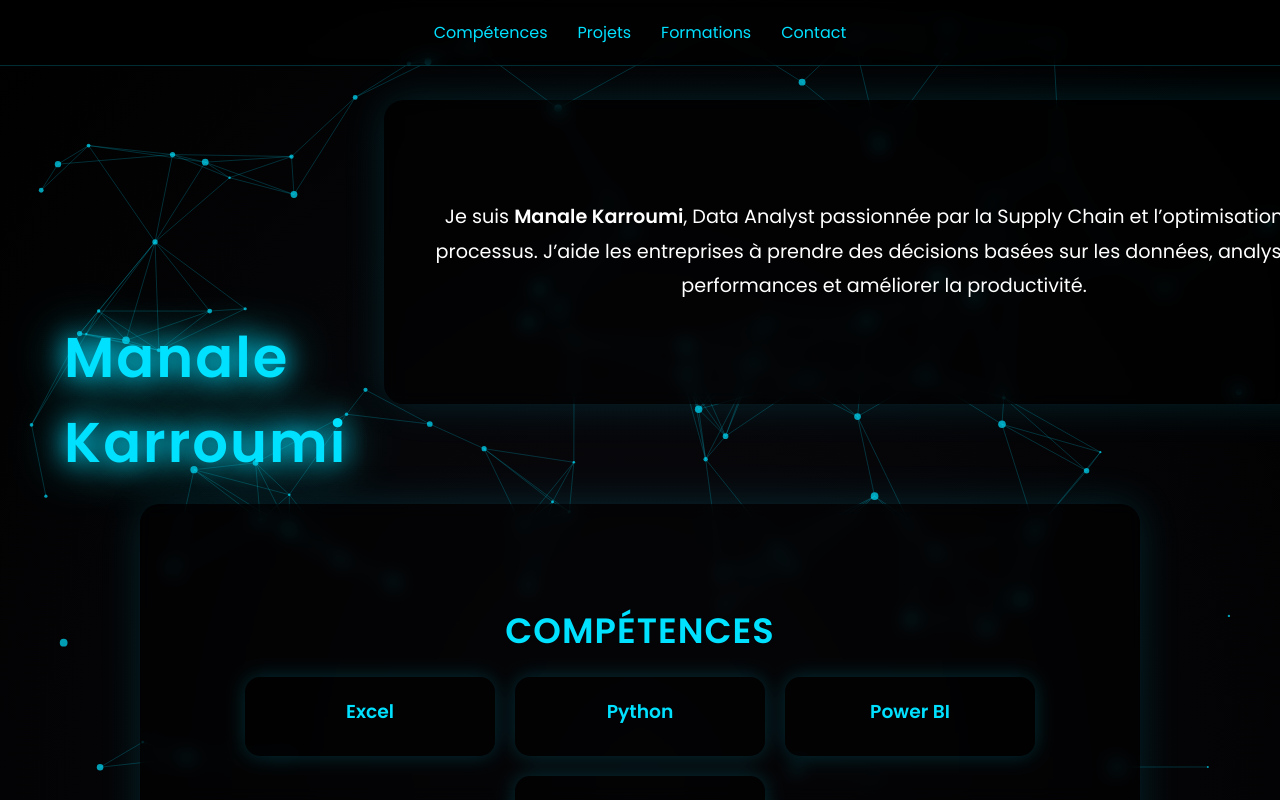
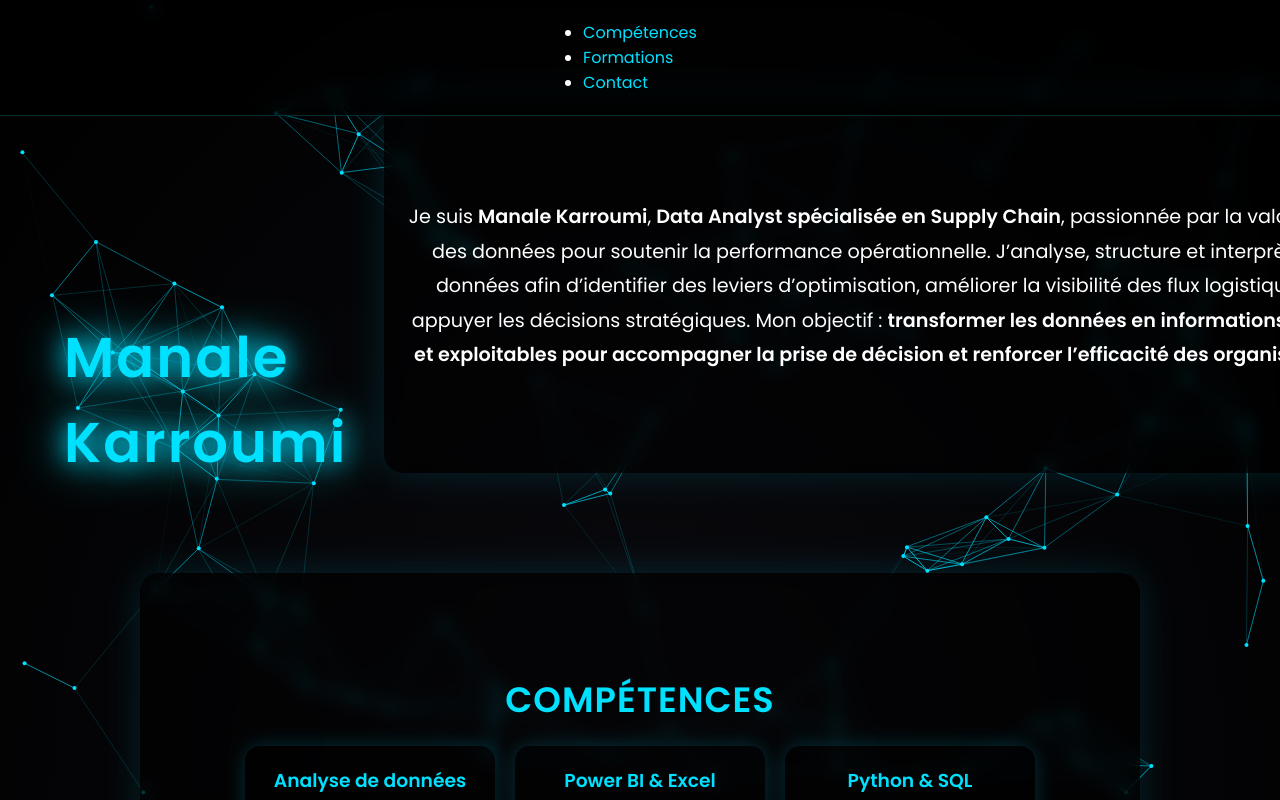
Before and after one commit to manalekarroumi8-gif/Portfolio-supplychain, a plain HTML site: page index.html in a window 1280 px wide. Drawn offline with Linux system fonts and the light colour scheme.

Commit message:
Mise à jour du site portfolio Data Analyst

```diff
--- a/index.html
+++ b/index.html
@@ -1,51 +1,79 @@
 <!DOCTYPE html>
 <html lang="fr">
 <head>
-  <meta charset="UTF-8">
-  <meta name="viewport" content="width=device-width, initial-scale=1.0">
+  <meta charset="UTF-8" />
+  <meta name="viewport" content="width=device-width, initial-scale=1.0" />
   <title>Manale Karroumi | Data Analyst Supply Chain</title>
-  <link rel="stylesheet" href="style.css">
+  <link rel="stylesheet" href="style.css" />
 </head>
 <body>
-
-  <!-- Canvas pour les molécules animées -->
+  <!-- Canvas fond animé -->
   <canvas id="linesCanvas"></canvas>
 
-  <!-- Menu fixe -->
+  <!-- Nom en haut à gauche -->
+  <div class="sun left">Manale<br>Karroumi</div>
+
+  <!-- Menu de navigation -->
   <nav>
-    <a href="#competences">Compétences</a>
-    <a href="#projets">Projets</a>
-    <a href="#formations">Formations</a>
-    <a href="#contact">Contact</a>
+    <ul>
+      <li><a href="#competences">Compétences</a></li>
+      <li><a href="#formations">Formations</a></li>
+      <li><a href="#contact">Contact</a></li>
+    </ul>
   </nav>
 
-  <!-- Nom à gauche -->
-  <div class="sun left">Manale<br>Karroumi</div>
-
-  <!-- Section présentation (titre caché) -->
+  <!-- Présentation -->
   <section id="presentation" class="section">
-    <!-- <h2>Présentation</h2> -->
     <p>
-      Je suis <strong>Manale Karroumi</strong>, Data Analyst passionnée par
-      la Supply Chain et l’optimisation des processus. J’aide les entreprises à prendre des décisions basées sur les données, analyser les performances et améliorer la productivité.
+      Je suis <strong>Manale Karroumi</strong>, <b>Data Analyst spécialisée en Supply Chain</b>,
+      passionnée par la valorisation des données pour soutenir la performance opérationnelle.
+      J’analyse, structure et interprète les données afin d’identifier des leviers d’optimisation,
+      améliorer la visibilité des flux logistiques et appuyer les décisions stratégiques.
+      Mon objectif : <b>transformer les données en informations claires et exploitables
+      pour accompagner la prise de décision et renforcer l’efficacité des organisations.</b>
     </p>
   </section>
 
-  <!-- Sections compétences et contact -->
+  <!-- Compétences -->
   <section id="competences" class="section">
     <h2>Compétences</h2>
     <div class="cards">
-      <div class="card"><h3>Excel</h3></div>
-      <div class="card"><h3>Python</h3></div>
-      <div class="card"><h3>Power BI</h3></div>
-      <div class="card"><h3>SQL</h3></div>
+      <div class="card"><h3>Analyse de données</h3><p>Exploration, visualisation et interprétation pour guider les décisions.</p></div>
+      <div class="card"><h3>Power BI & Excel</h3><p>Création de tableaux de bord et automatisation des reportings.</p></div>
+      <div class="card"><h3>Python & SQL</h3><p>Nettoyage, traitement et manipulation des données à grande échelle.</p></div>
+      <div class="card"><h3>Optimisation Supply Chain</h3><p>Amélioration des processus logistiques et suivi des indicateurs de performance.</p></div>
     </div>
   </section>
 
+  <!-- Formations -->
+  <section id="formations" class="section">
+    <h2>Formations</h2>
+    <div class="formations-cards">
+      <div class="formation-card">
+        <img src="images/oc.png" alt="OpenClassrooms">
+        <h3>Data Analyst - OpenClassrooms</h3>
+        <p>Formation axée sur l’analyse de données, Python, SQL, Power BI et storytelling data.</p>
+      </div>
+      <div class="formation-card">
+        <img src="images/classes-prepas.png" alt="Classes Prépas ECT">
+        <h3>Classes Prépas Économiques (ECT)</h3>
+        <p>Économie, Gestion et Technologies — approche quantitative, analytique et managériale.</p>
+      </div>
+      <div class="formation-card">
+        <img src="images/bac.png" alt="Bac général">
+        <h3>Baccalauréat Général</h3>
+        <p>Option Physique-Chimie — Mention Bien.</p>
+      </div>
+    </div>
+  </section>
+
+  <!-- Contact -->
   <section id="contact" class="section">
     <h2>Contact</h2>
-    <p>📧 <a href="mailto:manalekarroumi8@gmail.com">manalekarroumi8@gmail.com</a><br>
-       📞 <a href="tel:+33609685260">06 09 68 52 60</a>
+    <p>
+      📧 <a href="mailto:manalekarroumi8@gmail.com">manalekarroumi8@gmail.com</a><br>
+      📞 <a href="tel:+33609685260">06 09 68 52 60</a><br>
+      🌐 <a href="https://www.linkedin.com/in/manale-karroumi" target="_blank">LinkedIn</a>
     </p>
   </section>
 
--- a/script.js
+++ b/script.js
@@ -1,93 +1,108 @@
+/* === ANIMATION MOLÉCULES === */
 const canvas = document.getElementById("linesCanvas");
 const ctx = canvas.getContext("2d");
 
-canvas.width = window.innerWidth;
-canvas.height = window.innerHeight;
+let width = (canvas.width = window.innerWidth);
+let height = (canvas.height = window.innerHeight);
 
-let particlesArray = [];
-const numberOfParticles = 100;
-let mouse = { x: null, y: null, radius: 100 };
+const particles = [];
+const numParticles = 100;
+const maxDistance = 150;
+let mouse = { x: null, y: null, radius: 150 };
 
-window.addEventListener('mousemove', function(event){
-  mouse.x = event.x;
-  mouse.y = event.y;
+window.addEventListener("resize", () => {
+  width = canvas.width = window.innerWidth;
+  height = canvas.height = window.innerHeight;
+});
+
+window.addEventListener("mousemove", (e) => {
+  mouse.x = e.x;
+  mouse.y = e.y;
 });
 
 class Particle {
-  constructor(x, y, directionX, directionY, size, color){
-    this.x = x; this.y = y;
-    this.directionX = directionX; this.directionY = directionY;
-    this.size = size; this.color = color;
+  constructor() {
+    this.x = Math.random() * width;
+    this.y = Math.random() * height;
+    this.vx = (Math.random() - 0.5) * 1.2;
+    this.vy = (Math.random() - 0.5) * 1.2;
+    this.size = 2;
   }
-  draw(){
+
+  move() {
+    if (this.x < 0 || this.x > width) this.vx *= -1;
+    if (this.y < 0 || this.y > height) this.vy *= -1;
+    this.x += this.vx;
+    this.y += this.vy;
+
+    // Interaction avec la souris
+    const dx = mouse.x - this.x;
+    const dy = mouse.y - this.y;
+    const distance = Math.sqrt(dx * dx + dy * dy);
+    if (distance < mouse.radius) {
+      this.x -= dx / 20;
+      this.y -= dy / 20;
+    }
+  }
+
+  draw() {
     ctx.beginPath();
-    ctx.arc(this.x, this.y, this.size, 0, Math.PI*2, false);
-    ctx.fillStyle = this.color;
+    ctx.arc(this.x, this.y, this.size, 0, Math.PI * 2);
+    ctx.fillStyle = "#00e0ff";
     ctx.fill();
-  }
-  update(){
-    if(this.x > canvas.width || this.x < 0) this.directionX = -this.directionX;
-    if(this.y > canvas.height || this.y < 0) this.directionY = -this.directionY;
-
-    let dx = mouse.x - this.x;
-    let dy = mouse.y - this.y;
-    let distance = Math.sqrt(dx*dx + dy*dy);
-    if(distance < mouse.radius){
-      let angle = Math.atan2(dy, dx);
-      let force = (mouse.radius - distance)/mouse.radius;
-      this.x -= Math.cos(angle) * force * 2;
-      this.y -= Math.sin(angle) * force * 2;
-    }
-
-    this.x += this.directionX;
-    this.y += this.directionY;
-    this.draw();
   }
 }
 
-function init(){
-  particlesArray = [];
-  for(let i=0;i<numberOfParticles;i++){
-    let size = Math.random()*3 + 1;
-    let x = Math.random()*(canvas.width-size*2);
-    let y = Math.random()*(canvas.height-size*2);
-    let directionX = (Math.random()*0.6)-0.3;
-    let directionY = (Math.random()*0.6)-0.3;
-    let color = "rgba(0,224,255,0.7)";
-    particlesArray.push(new Particle(x, y, directionX, directionY, size, color));
-  }
+// Initialiser les particules
+for (let i = 0; i < numParticles; i++) {
+  particles.push(new Particle());
 }
 
-function connect(){
-  for(let a=0;a<particlesArray.length;a++){
-    for(let b=a;b<particlesArray.length;b++){
-      let dx = particlesArray[a].x - particlesArray[b].x;
-      let dy = particlesArray[a].y - particlesArray[b].y;
-      let distance = dx*dx + dy*dy;
-      if(distance < 15000){
-        ctx.strokeStyle = "rgba(0,224,255,0.2)";
+// Animation
+function animate() {
+  ctx.clearRect(0, 0, width, height);
+
+  for (let i = 0; i < particles.length; i++) {
+    particles[i].move();
+    particles[i].draw();
+
+    // Lignes entre particules proches
+    for (let j = i + 1; j < particles.length; j++) {
+      const dx = particles[i].x - particles[j].x;
+      const dy = particles[i].y - particles[j].y;
+      const distance = Math.sqrt(dx * dx + dy * dy);
+      if (distance < maxDistance) {
+        ctx.beginPath();
+        ctx.strokeStyle = `rgba(0, 224, 255, ${1 - distance / maxDistance})`;
         ctx.lineWidth = 1;
-        ctx.beginPath();
-        ctx.moveTo(particlesArray[a].x, particlesArray[a].y);
-        ctx.lineTo(particlesArray[b].x, particlesArray[b].y);
+        ctx.moveTo(particles[i].x, particles[i].y);
+        ctx.lineTo(particles[j].x, particles[j].y);
         ctx.stroke();
       }
     }
   }
+
+  requestAnimationFrame(animate);
 }
 
-function animate(){
-  requestAnimationFrame(animate);
-  ctx.clearRect(0,0,canvas.width,canvas.height);
-  particlesArray.forEach(p => p.update());
-  connect();
-}
+animate();
 
-window.addEventListener('resize', ()=>{
-  canvas.width = window.innerWidth;
-  canvas.height = window.innerHeight;
-  init();
+/* === FADE-IN DES SECTIONS === */
+const faders = document.querySelectorAll(".fade-in");
+
+const appearOptions = {
+  threshold: 0.3,
+  rootMargin: "0px 0px -50px 0px"
+};
+
+const appearOnScroll = new IntersectionObserver(function (entries, appearOnScroll) {
+  entries.forEach(entry => {
+    if (!entry.isIntersecting) return;
+    entry.target.classList.add("visible");
+    appearOnScroll.unobserve(entry.target);
+  });
+}, appearOptions);
+
+faders.forEach(fader => {
+  appearOnScroll.observe(fader);
 });
-
-init();
-animate();
```
